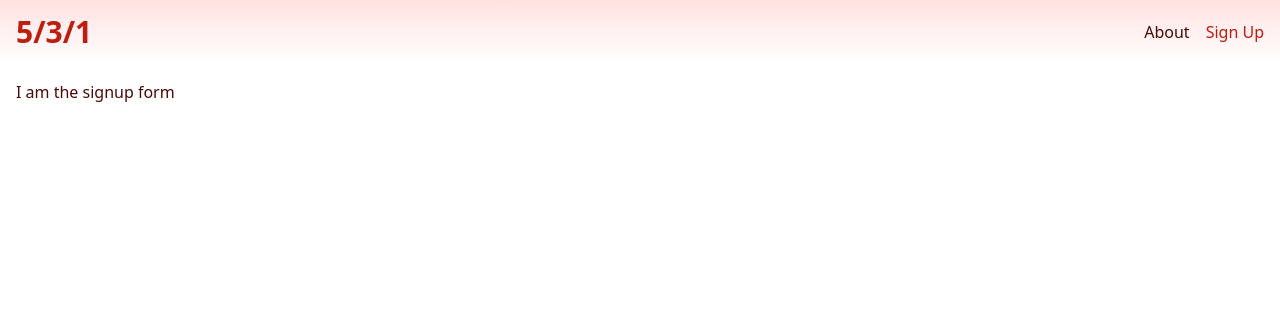
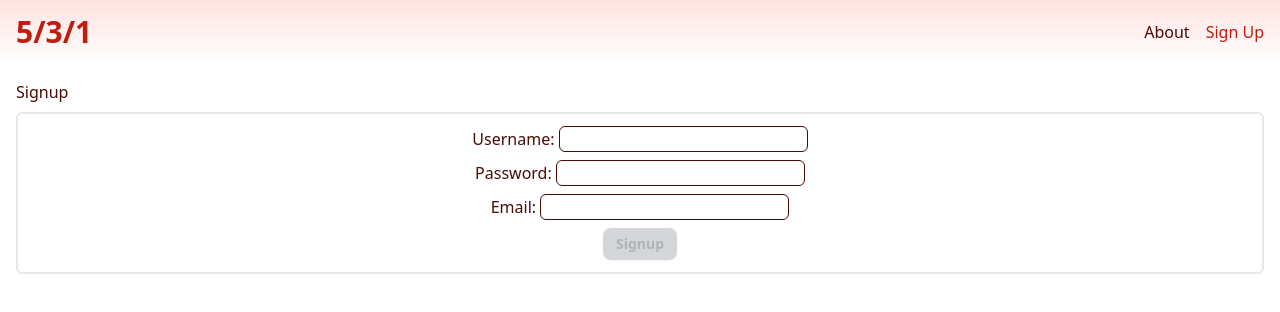
Before and after one commit to danjzych/5-3-1, a SvelteKit app in the folder app/: page /signup in a window 1280 px wide. Shown: the top 312 px of the page. Built offline with nearby package versions, Linux system fonts and the light colour scheme.

Commit message:
added signup form

```diff
--- a/app/src/lib/api.ts
+++ b/app/src/lib/api.ts
@@ -21,7 +21,7 @@ export default class _531API {
 
 		const resp = await fetch(url, { method, headers, body });
 
-		if (resp.status !== 200) {
+		if (!resp.ok) {
 			console.error(`API ERROR: ${resp.status} ${resp.statusText}`);
 			const { error } = await resp.json();
 			throw new Error(error.message);
@@ -38,6 +38,18 @@ export default class _531API {
 		return resp.token;
 	}
 
+	static async signup(
+		username: string,
+		password: string,
+		email: string,
+	): Promise<string> {
+		const data = { username, password, email };
+
+		const resp = await _531API.request('auth/register', data, 'POST');
+
+		return resp.token;
+	}
+
 	static async getUser(username: string): Promise<iUser> {
 		const resp = await _531API.request(`users/${username}`);
 
--- a/app/src/routes/+layout.svelte
+++ b/app/src/routes/+layout.svelte
@@ -49,7 +49,9 @@
 
 	$: {
 		const pathToFollow =
-			$page.url.pathname === '/' ? '/dashboard' : $page.url.pathname;
+			$page.url.pathname === '/' || $page.url.pathname === '/signup'
+				? '/dashboard'
+				: $page.url.pathname;
 
 		if ($user) goto(pathToFollow);
 	}
--- a/app/src/routes/loginForm.svelte
+++ b/app/src/routes/loginForm.svelte
@@ -59,5 +59,8 @@
 	{#if error}
 		{error}
 	{/if}
-	<button class="m-2 w-fit rounded-full border-2 px-4">Login</button>
+	<button
+		class="btn btn-sm disabled:btn-disabled"
+		disabled={!username || !password}>Login</button
+	>
 </form>
--- a/app/src/routes/signup/+page.svelte
+++ b/app/src/routes/signup/+page.svelte
@@ -1,10 +1,79 @@
 <script lang="ts">
-	import { user } from '../../stores';
-	import { goto } from '$app/navigation';
+	import _531API from '$lib/api';
+	import { token } from '../_stores';
 
-	if ($user) {
-		goto('/dashboard');
+	let username: string;
+	let password: string;
+	let email: string;
+	let error: any;
+
+	/** 'Submit' form and make call to api to register*/
+	async function signup(evt: Event) {
+		evt.preventDefault();
+
+		console.debug('signup');
+
+		try {
+			$token = await _531API.signup(username, password, email);
+		} catch (err) {
+			let message: string;
+
+			if (err instanceof Error) {
+				message = err.message;
+			} else {
+				message = String(err);
+			}
+
+			error = message;
+			$token = null;
+			console.error(message);
+		}
 	}
 </script>
 
-<h2>I am the signup form</h2>
+<h2>Signup</h2>
+<form
+	class="my-2 flex min-w-full flex-col items-center gap-2 rounded-md border-2 p-3"
+	on:submit={signup}
+>
+	<div>
+		<label for="username" class="font-light">Username: </label>
+		<input
+			type="text"
+			name="username"
+			id="username"
+			autocomplete="username"
+			bind:value={username}
+			class="border-thunderbird-950 rounded-md border px-2"
+		/>
+	</div>
+	<div>
+		<label for="password" class="font-light">Password: </label>
+		<input
+			type="password"
+			name="password"
+			id="password"
+			autocomplete="current-password"
+			bind:value={password}
+			class="border-thunderbird-950 rounded-md border px-2"
+		/>
+	</div>
+	<div>
+		<label for="email" class="font-light">Email: </label>
+		<input
+			type="email"
+			name="email"
+			id="email"
+			autocomplete="email"
+			bind:value={email}
+			class="border-thunderbird-950 rounded-md border px-2"
+		/>
+	</div>
+	{#if error}
+		{error}
+	{/if}
+	<button
+		class="btn btn-sm disabled:btn-disabled"
+		disabled={!username || !password}>Signup</button
+	>
+</form>
```
Also changed, not shown: 1 other file (tests, documents, lock files or other folders).
